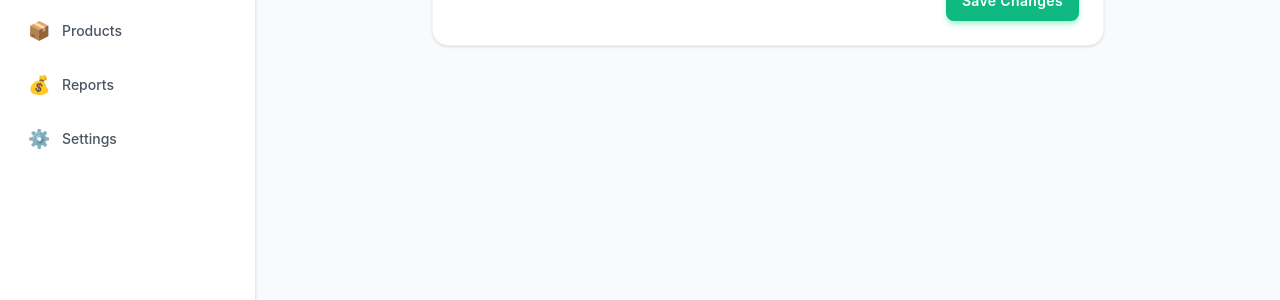
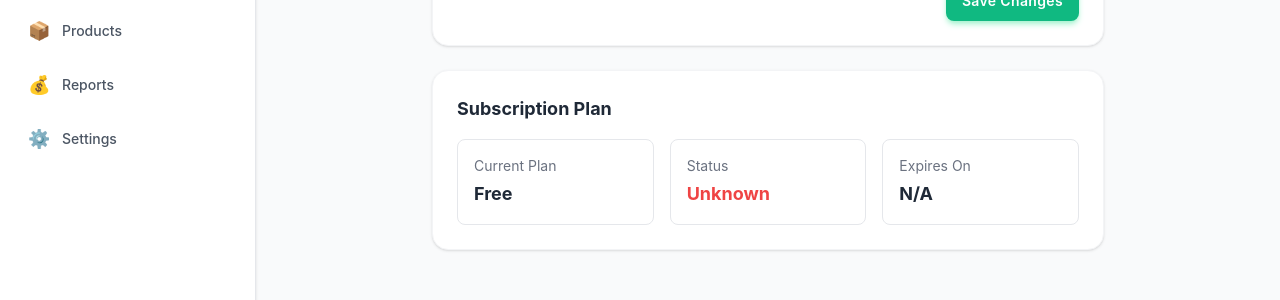
Before and after one commit to NimeshDilhara96/FB-Whatsapp-Business-ERP-System, a React app in the folder frontend/: page /settings in a window 1280 px wide. Shown: the part 293-593 px from the top of the page. Built offline with nearby package versions, Linux system fonts and the light colour scheme; no server answers; sample sign-in values are in the browser's storage; the HTML template or start-up script is replaced by a standard one.

Commit message:
feat: add settings page for workspace localization and subscription management

```diff
--- a/frontend/src/pages/Settings.jsx
+++ b/frontend/src/pages/Settings.jsx
@@ -72,6 +72,33 @@ export default function Settings() {
             </Button>
           </div>
         </Card>
+
+        <Card className="p-6 mt-6">
+          <h2 className="text-lg font-bold text-tx-main mb-4">Subscription Plan</h2>
+
+          <div className="grid grid-cols-1 sm:grid-cols-3 gap-4">
+            <div className="bg-base-surface border border-base-border rounded-lg p-4">
+              <p className="text-sm text-tx-subtle mb-1">Current Plan</p>
+              <p className="text-lg font-bold text-tx-main">{user?.subscription?.plan || 'Free'}</p>
+            </div>
+
+            <div className="bg-base-surface border border-base-border rounded-lg p-4">
+              <p className="text-sm text-tx-subtle mb-1">Status</p>
+              <p className={`text-lg font-bold ${user?.subscription?.status === 'Active' ? 'text-success-500' : 'text-danger-500'}`}>
+                {user?.subscription?.status || 'Unknown'}
+              </p>
+            </div>
+
+            <div className="bg-base-surface border border-base-border rounded-lg p-4">
+              <p className="text-sm text-tx-subtle mb-1">Expires On</p>
+              <p className="text-lg font-bold text-tx-main">
+                {user?.subscription?.expiresAt
+                  ? new Date(user.subscription.expiresAt).toLocaleDateString(undefined, { year: 'numeric', month: 'long', day: 'numeric' })
+                  : 'N/A'}
+              </p>
+            </div>
+          </div>
+        </Card>
       </div>
     </DashboardLayout>
   );
```
